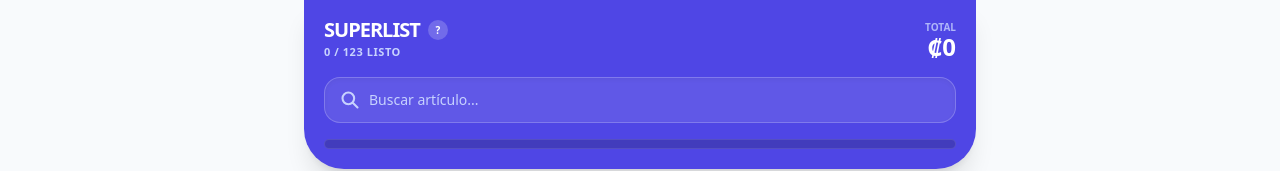
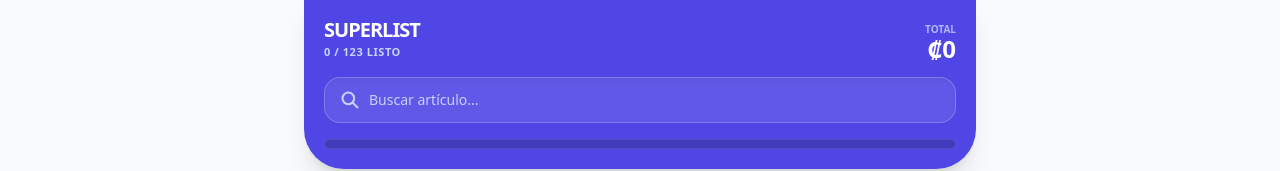
Before and after one commit to alearweb/app_lista_productos, a React (Vite) app: page / in a window 1280 px wide. Shown: the top 171 px of the page. Built offline with nearby package versions, Linux system fonts and the light colour scheme.

Commit message:
Add files via upload

```diff
--- a/components/Header.tsx
+++ b/components/Header.tsx
@@ -12,23 +12,11 @@ interface HeaderProps {
 const Header: React.FC<HeaderProps> = ({ total, totalItems, boughtCount, searchTerm, setSearchTerm }) => {
   const percentage = totalItems > 0 ? Math.round((boughtCount / totalItems) * 100) : 0;
 
-  const showHelp = () => {
-    alert("Para instalar en tu celular:\n\n1. Abre esto en Chrome.\n2. Toca los 3 puntos (⋮) arriba a la derecha.\n3. Selecciona 'Instalar aplicación' o 'Añadir a pantalla de inicio'.\n\n¡Listo! Funcionará 100% sin internet.");
-  };
-
   return (
     <header className="sticky top-0 z-40 bg-indigo-600 text-white p-5 shadow-xl rounded-b-[2.5rem]">
-      <div className="flex justify-between items-start mb-4">
+      <div className="flex justify-between items-end mb-4">
         <div>
-          <div className="flex items-center gap-2 mb-1">
-            <h1 className="text-xl font-black tracking-tighter leading-none">SUPERLIST</h1>
-            <button
-              onClick={showHelp}
-              className="bg-white/20 rounded-full w-5 h-5 flex items-center justify-center text-[10px] font-bold"
-            >
-              ?
-            </button>
-          </div>
+          <h1 className="text-xl font-black tracking-tighter leading-none mb-1">SUPERLIST</h1>
           <p className="text-indigo-200 text-[11px] font-bold uppercase tracking-wider">
             {boughtCount} / {totalItems} LISTO
           </p>
```
